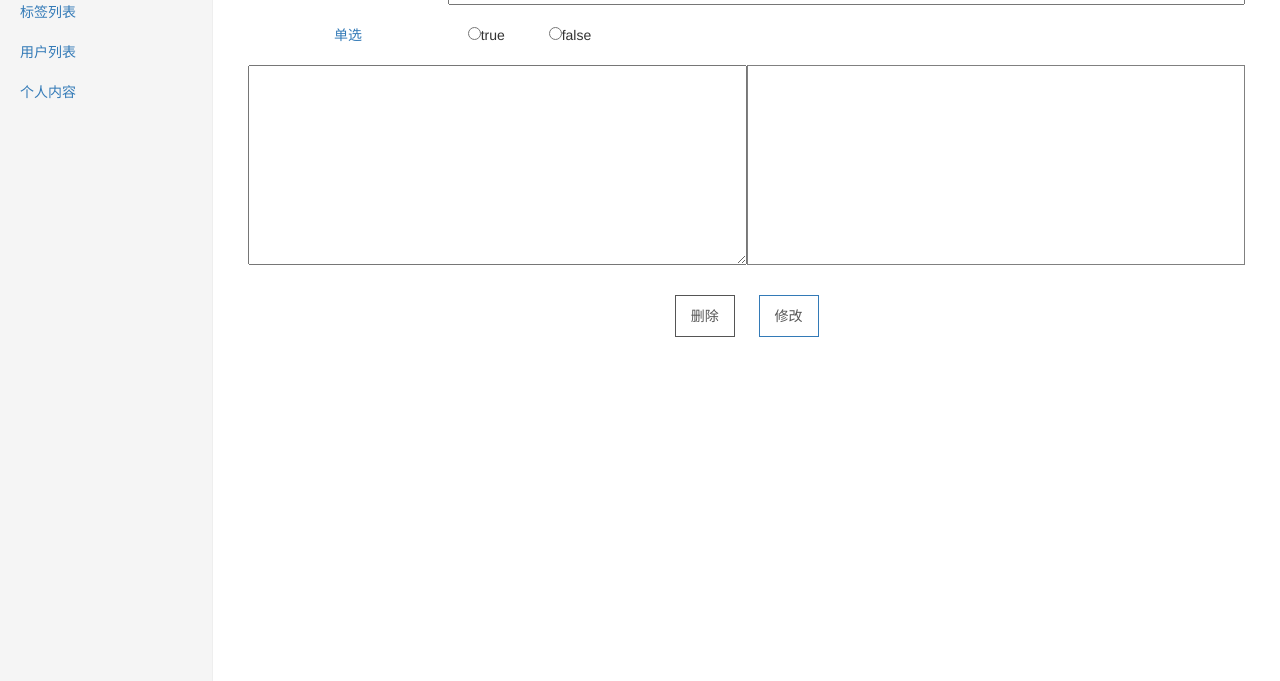
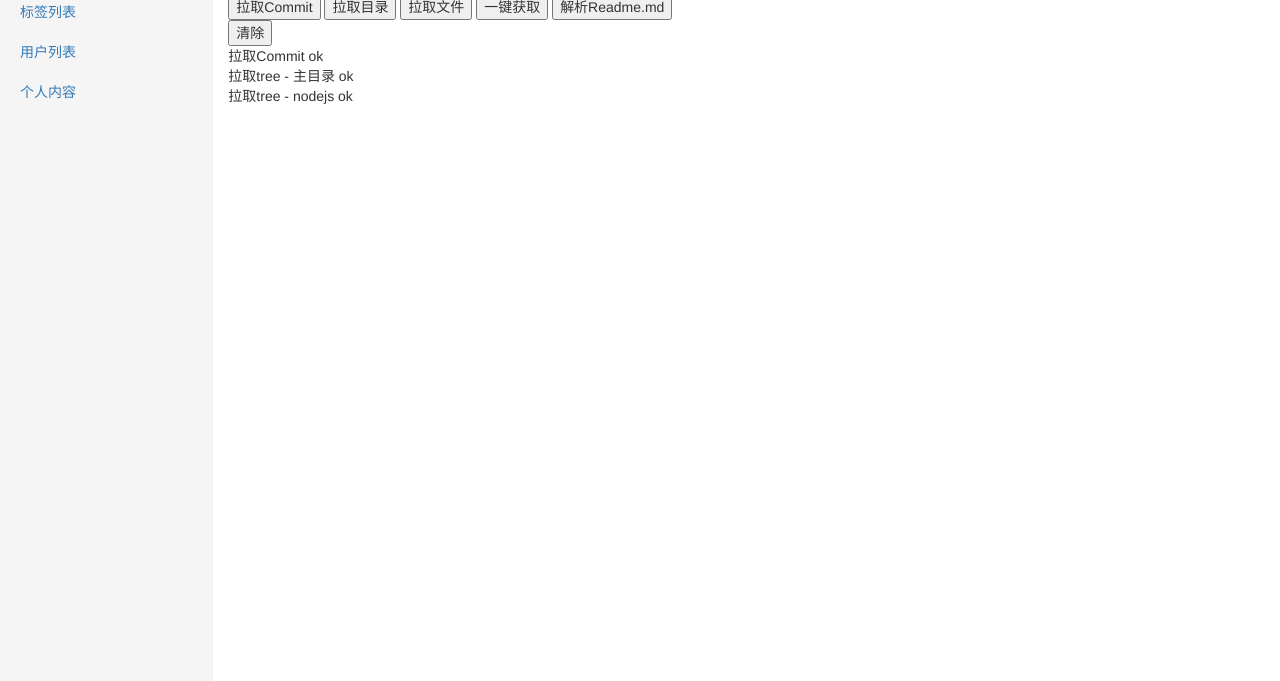
Before and after one commit to gaga-change/blog-html, a website: page 第一版/dashboard/home.html in a window 1280 px wide. Shown: the part 119-800 px from the top of the page. Drawn offline with nearby package versions, Linux system fonts and the light colour scheme; files that its build step writes are made by us from their sources.

Commit message:
添加同步按钮

```diff
--- a/第一版/dashboard/home.html
+++ b/第一版/dashboard/home.html
@@ -165,7 +165,7 @@
                 <li><a href="">下一页</a></li>
             </ul>
         </div>
-        <div class="col-xs-12 col-sm-10 col-sm-offset-2 home-detail">
+        <div class="hidden col-xs-12 col-sm-10 col-sm-offset-2 home-detail">
             <div class="group clearfix">
                 <span class="title">文本</span>
                 <input type="text" id="">
@@ -188,6 +188,24 @@
             <div class="group clearfix btns">
                  <button type="button" class="sending">删除</button>
                  <button type="button">修改</button>
+            </div>
+        </div>
+        <div class="col-xs-12 col-sm-10 col-sm-offset-2 home-control">
+            <h2>GitHub API</h2>
+            <div>
+                <button type="button">拉取Commit</button>
+                <button type="button">拉取目录</button>
+                <button type="button">拉取文件</button>
+                <button type="button">一键获取</button>
+                <button type="button">解析Readme.md</button>
+            </div>
+            <div>
+                <button type="button">清除</button>
+            </div>
+            <div class="output">
+                拉取Commit ok <br>
+                拉取tree - 主目录 ok <br>
+                拉取tree - nodejs ok <br>
             </div>
         </div>
     </div>
```
